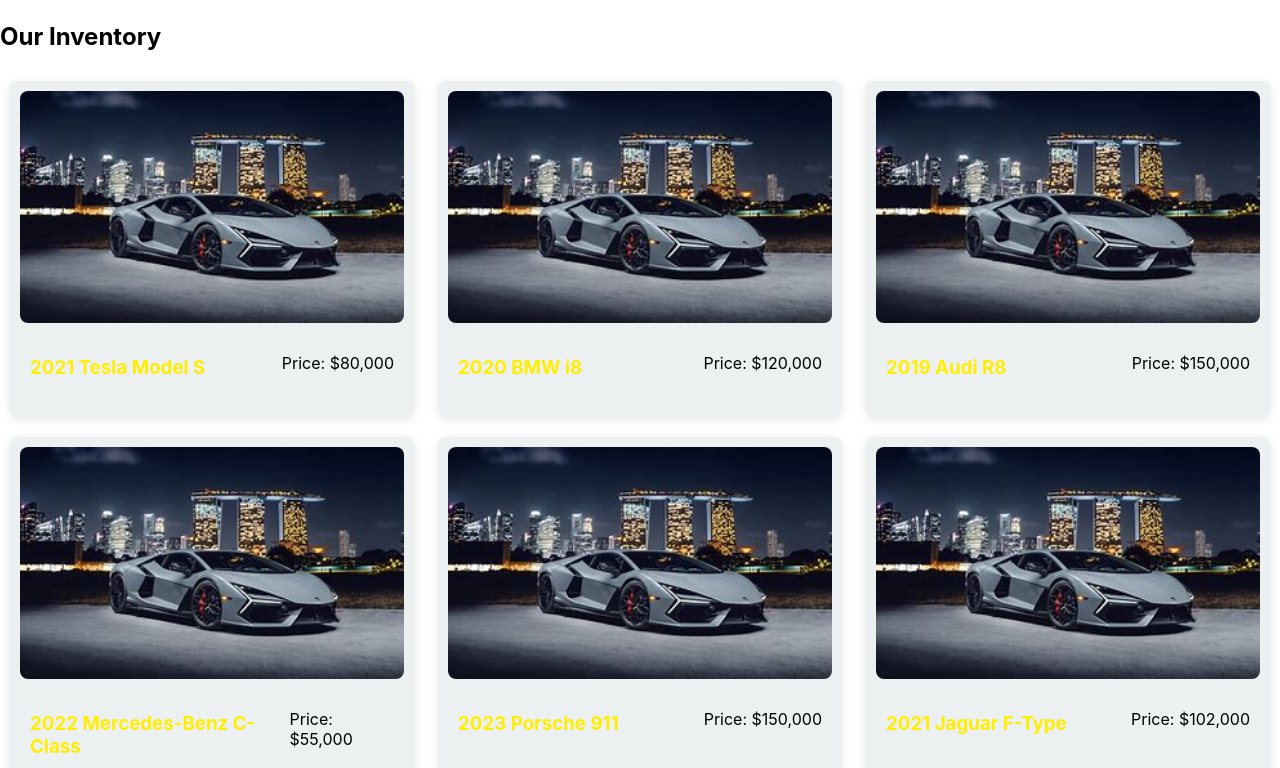
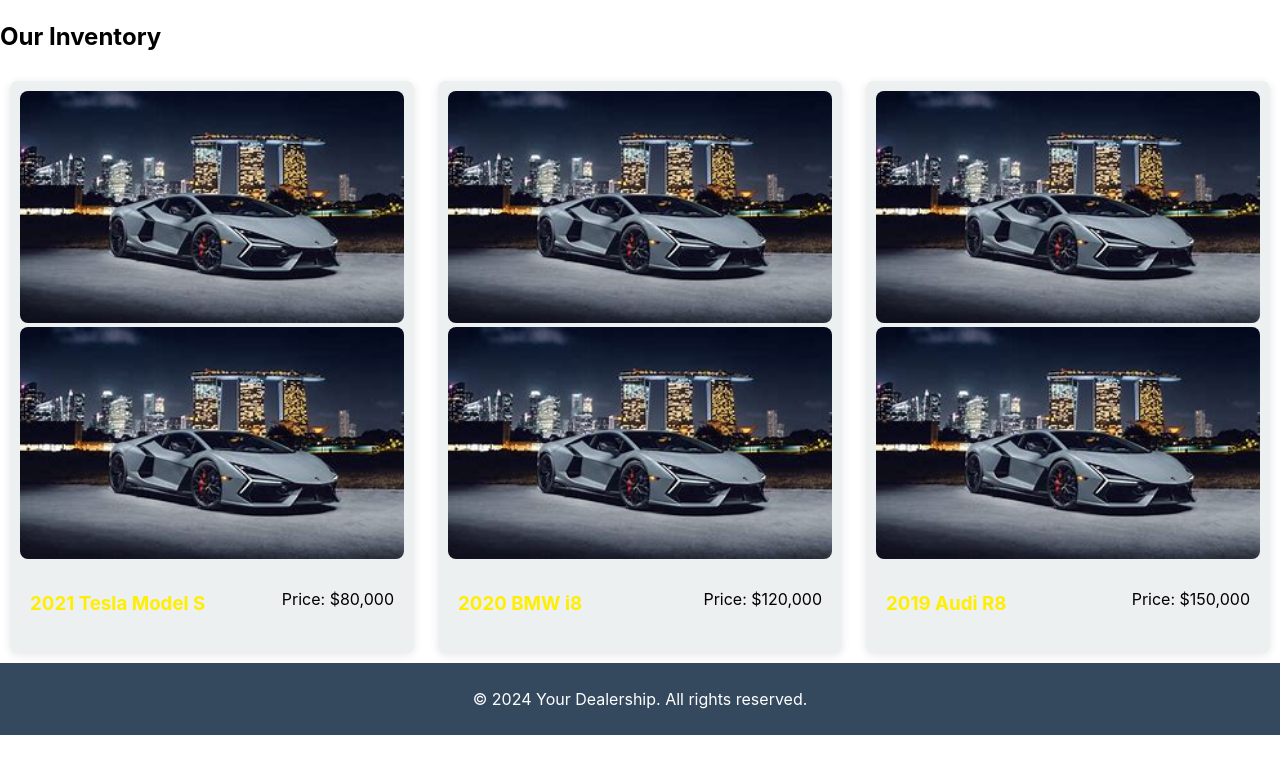
Before and after one commit to t7459130/cars, a React (Create React App) app: page /inventory in a window 1280 px wide. Shown: the part 572-1340 px from the top of the page. After the commit the page ends 1307 px from the top, so only its background shows below. Built offline with nearby package versions, Linux system fonts and the light colour scheme.

Commit message:
Description of the changes made

```diff
--- a/src/App.js
+++ b/src/App.js
@@ -8,6 +8,7 @@
 import OtherServices from './OtherServices'; // Import Other Services component
 import NewsAndEvents from './NewsAndEvents'; // Import News and Events component
 import ContactUs from './ContactUs'; // Import Contact Us component
+import CarDetail from './CarDetail'; // Import CarDetail component
 
 // Placeholder images
 import aboutImage from './images/car1.jpg';
@@ -17,7 +18,7 @@
 import porscheLogo from './images/porsche.png';
 import rollsLogo from './images/rolls.png';
 import ferrariLogo from './images/ferrari.png';
-import lamborghiniLogo from './images/lamborghini.png'; // Import the Lamborghini logo
+import lamborghiniLogo from './images/lamborghini.png'; // Import the Lamborghini logo here
 
 // Car images for sale
 import car1 from './images/car1.jpg';
@@ -81,7 +82,7 @@
             <img src={porscheLogo} alt="Porsche Logo" className="car-logo" />
             <img src={rollsLogo} alt="Rolls-Royce Logo" className="car-logo" />
             <img src={ferrariLogo} alt="Ferrari Logo" className="car-logo" />
-            <img src={lamborghiniLogo} alt="Lamborghini Logo" className="car-logo" /> {/* Add the Lamborghini logo here */}
+            <img src={lamborghiniLogo} alt="Lamborghini Logo" className="car-logo" />
           </div>
 
           {/* Hamburger Menu on the Right */}
@@ -141,11 +142,13 @@
                   <div className="car-listings">
                     {carsForSale.map((car) => (
                       <div key={car.id} className="car-card">
-                        <img src={car.img} alt={`${car.make} ${car.model}`} />
-                        <div className="car-details">
-                          <h3>{car.year} {car.make} {car.model}</h3>
-                          <p>Price: {car.price}</p>
-                        </div>
+                        <Link to={`/car/${car.id}`}>
+                          <img src={car.img} alt={`${car.make} ${car.model}`} />
+                          <div className="car-details">
+                            <h3>{car.year} {car.make} {car.model}</h3>
+                            <p>Price: {car.price}</p>
+                          </div>
+                        </Link>
                       </div>
                     ))}
                   </div>
@@ -159,6 +162,8 @@
             <Route path="/services" element={<OtherServices />} />
             <Route path="/testimonials" element={<Testimonials />} />
             <Route path="/inventory" element={<Inventory />} />
+            {/* Route for individual car details */}
+            <Route path="/car/:carId" element={<CarDetail />} />
           </Routes>
         </main>
 
--- a/src/Inventory.js
+++ b/src/Inventory.js
@@ -1,18 +1,39 @@
 // src/Inventory.js
 import React from 'react';
-import car1 from './images/car1.jpg'; // Ensure you have the correct path to car1 image
+
+// Car images for each car in the inventory
+import car1_1 from './images/car1.jpg';
+import car1_2 from './images/car1.jpg';
+import car2_1 from './images/car1.jpg';
+import car2_2 from './images/car1.jpg';
+// You can continue to import all the images for different cars
 
 const carsInventory = [
-  { id: 1, make: 'Tesla', model: 'Model S', year: 2021, price: '$80,000' },
-  { id: 2, make: 'BMW', model: 'i8', year: 2020, price: '$120,000' },
-  { id: 3, make: 'Audi', model: 'R8', year: 2019, price: '$150,000' },
-  { id: 4, make: 'Mercedes-Benz', model: 'C-Class', year: 2022, price: '$55,000' },
-  { id: 5, make: 'Porsche', model: '911', year: 2023, price: '$150,000' },
-  { id: 6, make: 'Jaguar', model: 'F-Type', year: 2021, price: '$102,000' },
-  { id: 7, make: 'Ford', model: 'Mustang', year: 2021, price: '$45,000' },
-  { id: 8, make: 'Chevrolet', model: 'Corvette', year: 2022, price: '$70,000' },
-  { id: 9, make: 'Lexus', model: 'LC', year: 2022, price: '$90,000' },
-  { id: 10, make: 'Ferrari', model: '488 GTB', year: 2018, price: '$250,000' },
+  {
+    id: 1,
+    make: 'Tesla',
+    model: 'Model S',
+    year: 2021,
+    price: '$80,000',
+    images: [car1_1, car1_2] // Multiple images for the car
+  },
+  {
+    id: 2,
+    make: 'BMW',
+    model: 'i8',
+    year: 2020,
+    price: '$120,000',
+    images: [car2_1, car2_2] // Multiple images for the car
+  },
+  {
+    id: 3,
+    make: 'Audi',
+    model: 'R8',
+    year: 2019,
+    price: '$150,000',
+    images: [car1_1, car1_2] // Example images
+  },
+  // Add more cars here with their respective images
 ];
 
 const Inventory = () => {
@@ -22,7 +43,17 @@
       <div className="car-listings">
         {carsInventory.map((car) => (
           <div key={car.id} className="car-card">
-            <img src={car1} alt={`${car.make} ${car.model}`} />
+            {/* Display multiple images for each car */}
+            <div className="car-images">
+              {car.images.map((image, index) => (
+                <img
+                  key={index}
+                  src={image}
+                  alt={`${car.make} ${car.model} ${index + 1}`}
+                  className="car-image"
+                />
+              ))}
+            </div>
             <div className="car-details">
               <h3>{car.year} {car.make} {car.model}</h3>
               <p>Price: {car.price}</p>
```
